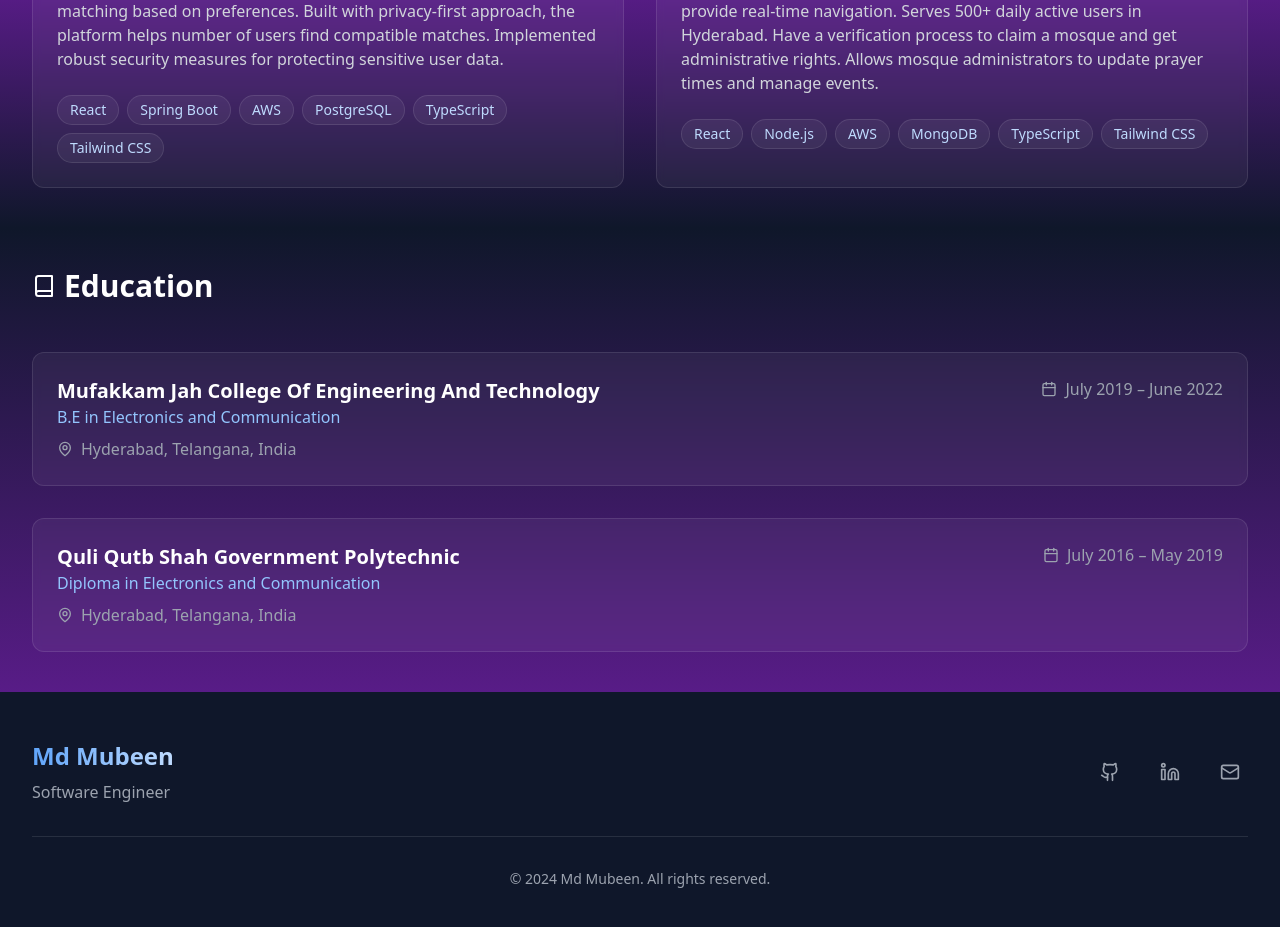
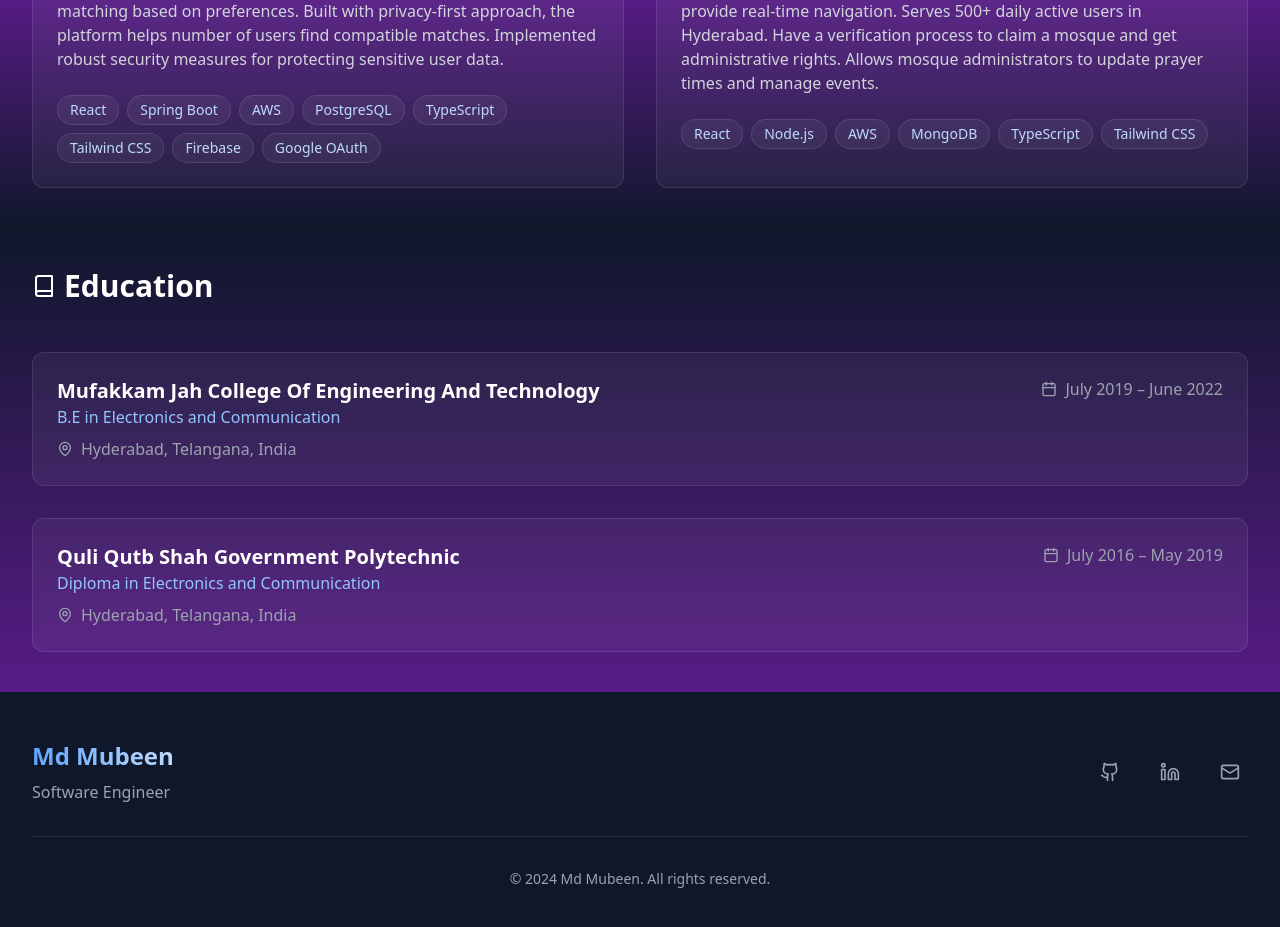
Before and after one commit to Mubeen213/portfolio-website, a React (Vite) app: page / in a window 1280 px wide. Shown: the part 2600-3527 px from the top of the page. Built offline with nearby package versions, Linux system fonts and the light colour scheme.

Commit message:
Added Firebase and google oauth as tech to nikahhub

```diff
--- a/src/data/projects.ts
+++ b/src/data/projects.ts
@@ -14,6 +14,8 @@ export const projects: Project[] = [
       'PostgreSQL',
       'TypeScript',
       'Tailwind CSS',
+      'Firebase',
+      'Google OAuth',
     ],
     link: 'https://nikahhub.org',
     features: [
```
